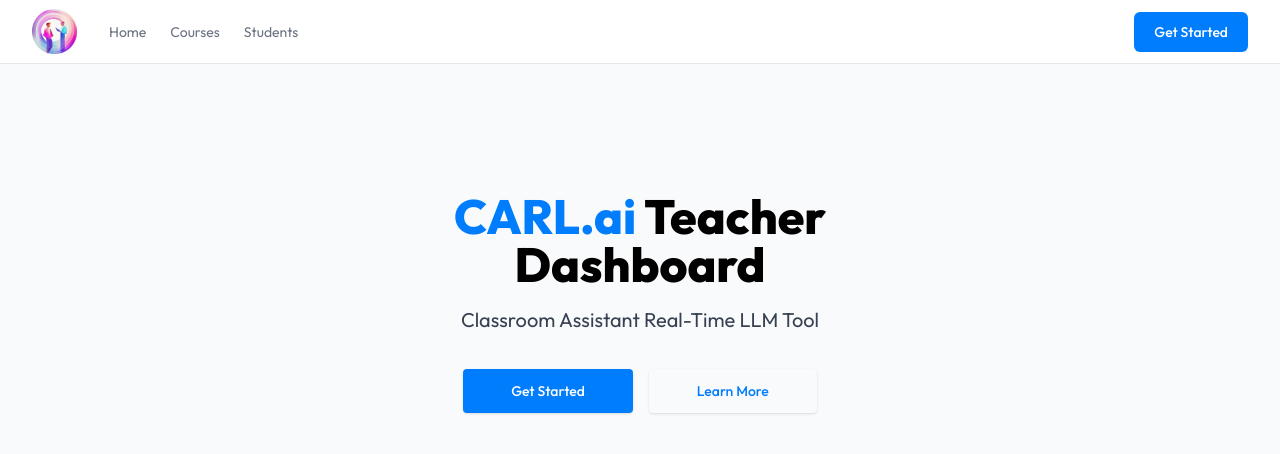
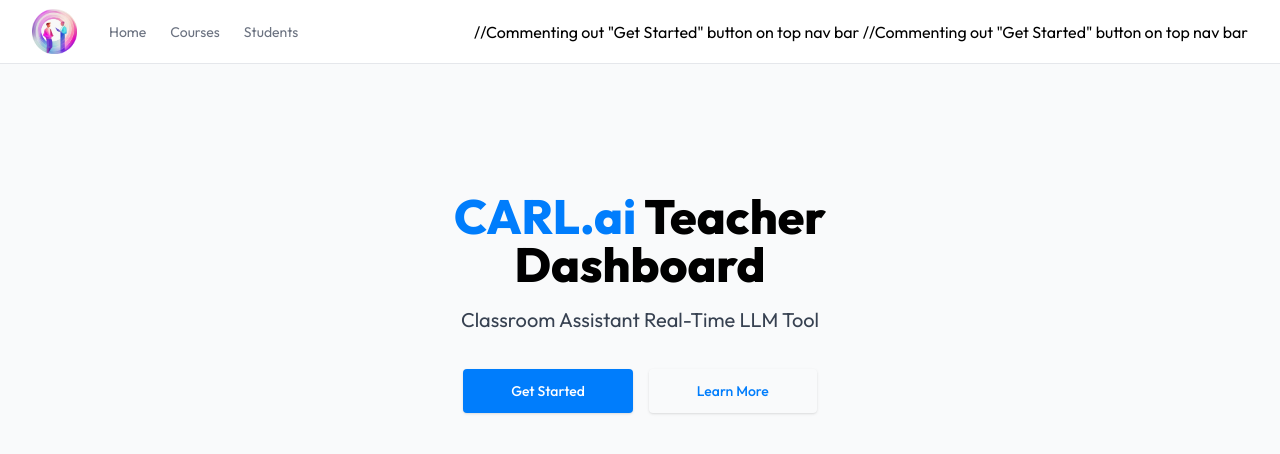
Before and after one commit to xshlc/carl-webapp, a Next.js app: page / in a window 1280 px wide. Shown: the top 454 px of the page. Built offline with nearby package versions, Linux system fonts and the light colour scheme.

Commit message:
Removed duplicate "Get Started" Button

```diff
--- a/app/_components/Header.js
+++ b/app/_components/Header.js
@@ -42,7 +42,7 @@
               </ul>
             </nav>
 
-            <div className='flex items-center gap-4'>
+            {/* <div className='flex items-center gap-4'>
               <div className='sm:flex sm:gap-4'>
                 <a
                   className='block rounded-md bg-primary px-5 py-2.5 text-sm font-medium text-white transition hover:bg-blue-700'
@@ -50,7 +50,7 @@
                 >
                   Get Started
                 </a>
-              </div>
+              </div> */}          //Commenting out "Get Started" button on top nav bar
 
               {/* <button className='block rounded bg-gray-100 p-2.5 text-gray-600 transition hover:text-gray-600/75 md:hidden'>
                 <span className='sr-only'>Toggle menu</span>
@@ -69,7 +69,7 @@
                   />
                 </svg>
               </button> */}
-            </div>
+            {/* </div> */}        //Commenting out "Get Started" button on top nav bar
           </div>
         </div>
       </header>
```
